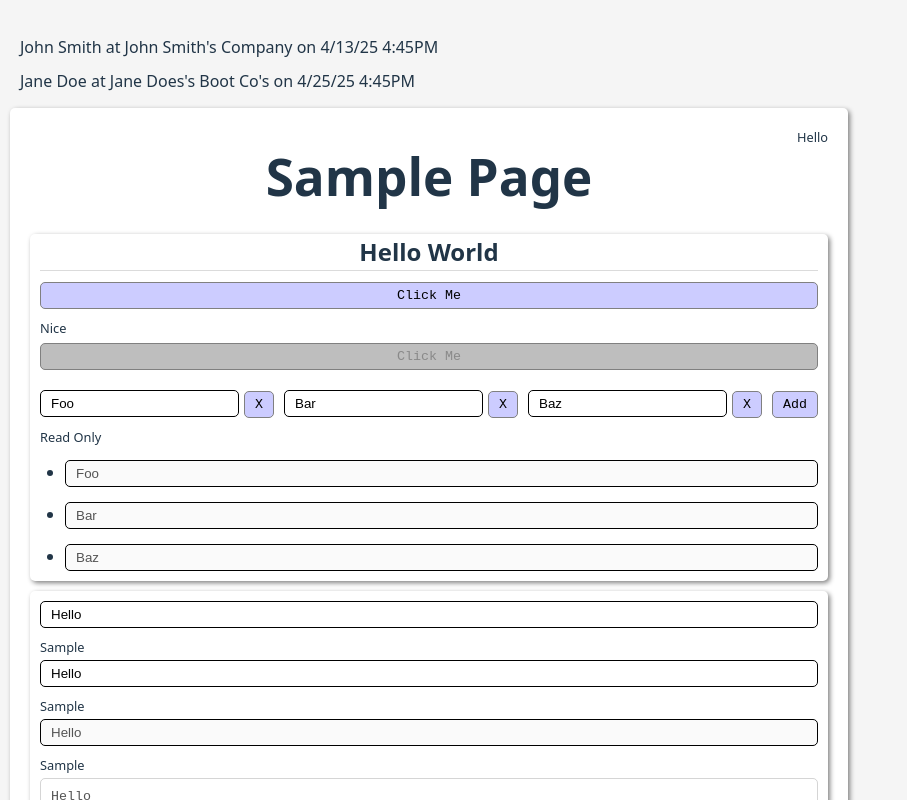
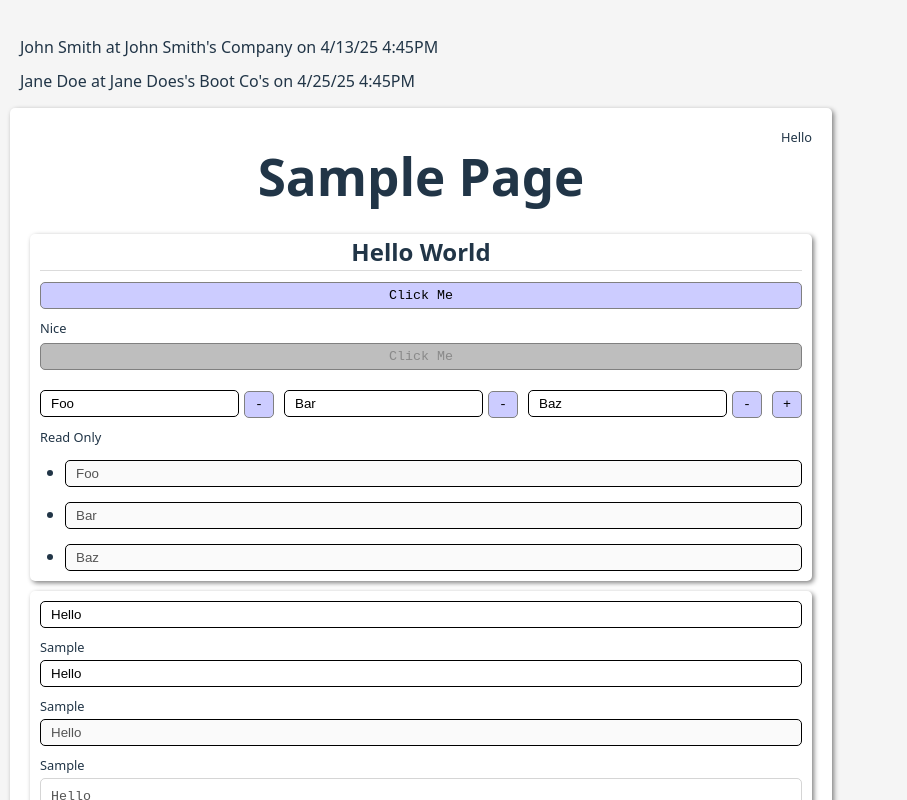
Before and after one commit to Iubalus/arborist, a Vue app in the folder arborist/: page / in a window 1280 px wide. Shown: the top 800 px of the page, without its empty margins (0-907 px from the left). Built offline with nearby package versions, Linux system fonts and the light colour scheme.

Commit message:
Swap to +/- for edit lists

```diff
--- a/arborist/src/components/bits/EditList.vue
+++ b/arborist/src/components/bits/EditList.vue
@@ -5,11 +5,11 @@
                 :ondragstart="dragStart" :ondragend="dragEnd" :data-index="i">
                 <div class="item-row">
                     <LabelText v-model:value="internalValue[i]" :read-only="readOnly"></LabelText>
-                    <Btn v-if="!readOnly" text="X" width="30px" @click="() => deleteItem(i)"></Btn>
+                    <Btn v-if="!readOnly" text="-" width="30px" @click="() => deleteItem(i)"></Btn>
                 </div>
             </li>
             <li v-show="!readOnly">
-                <Btn text="Add" @click="addItem"></Btn>
+                <Btn text="+" @click="addItem"></Btn>
             </li>
         </ul>
     </Labelled>
```
